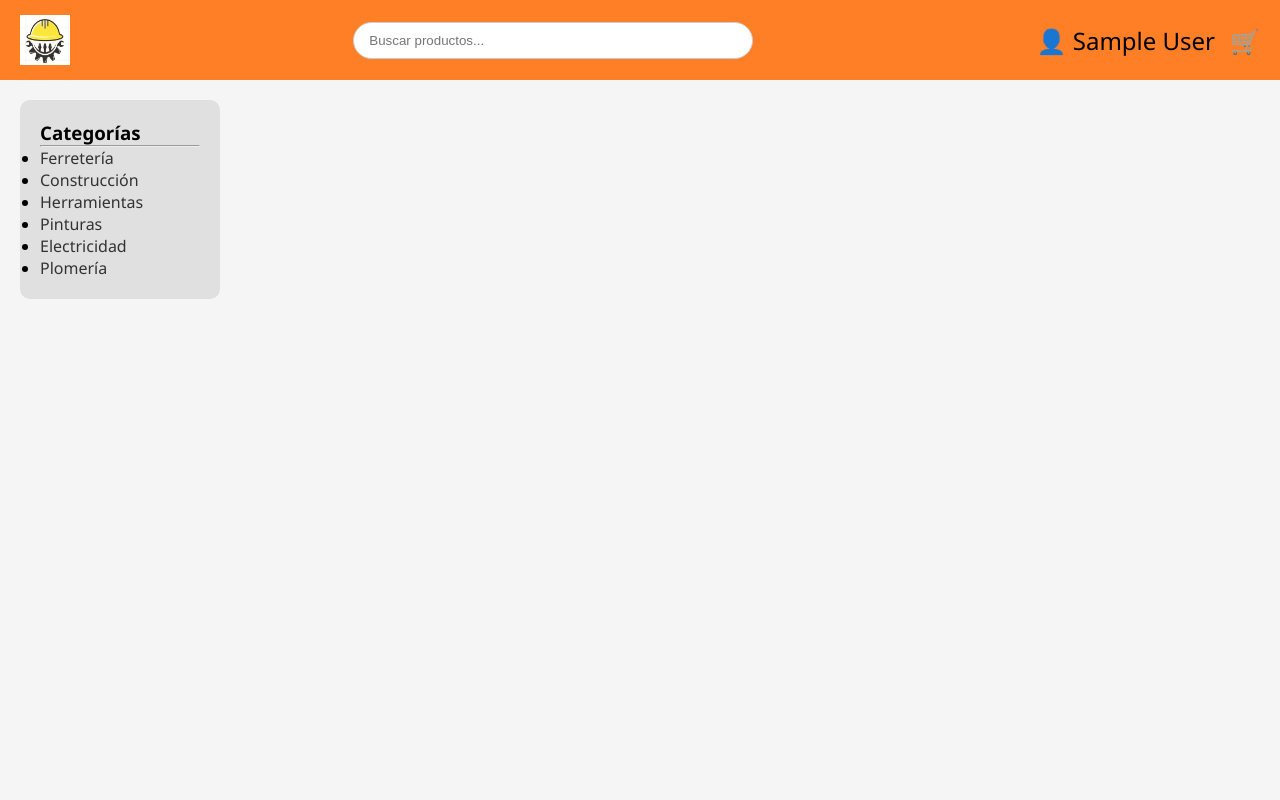
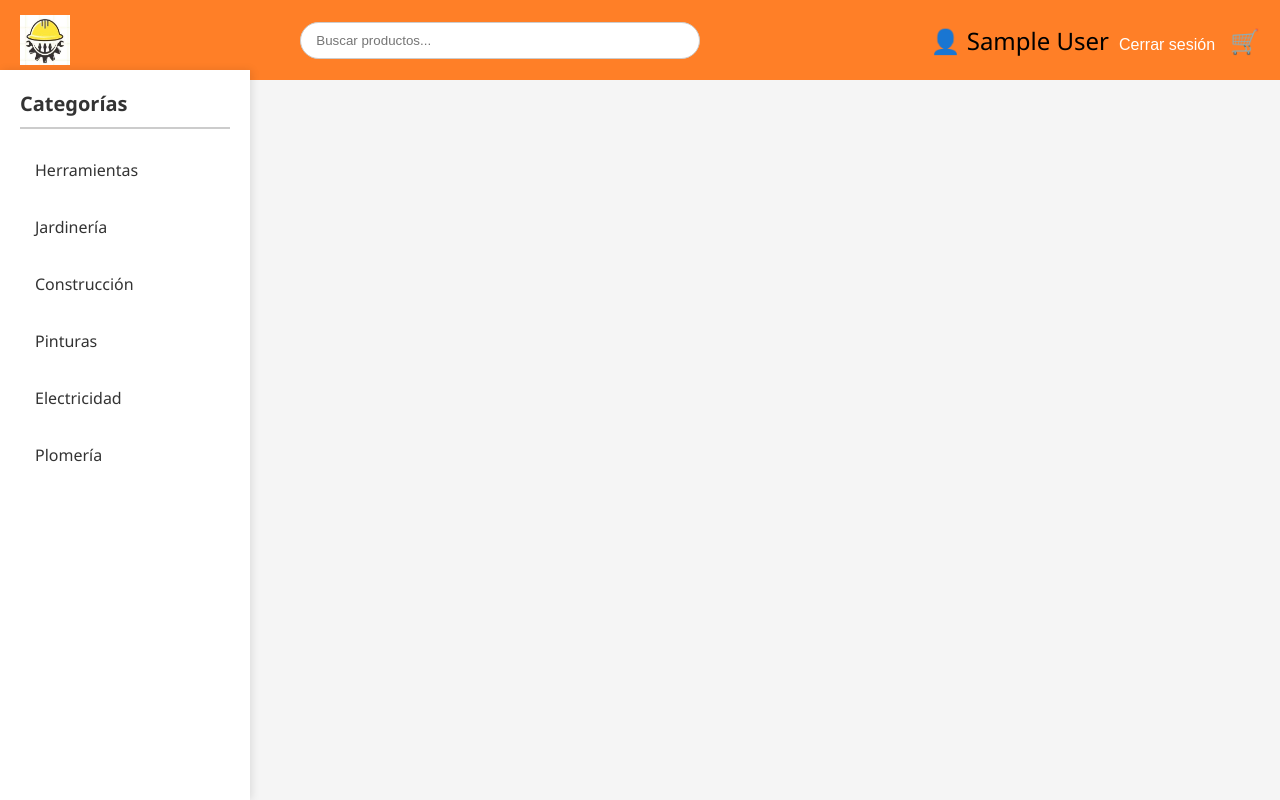
Before and after one commit to DiegoGalanCG20/Proyecto-catedra-DSS, a PHP site: page / in a window 1280 px wide. Run offline with PHP 8.4, Linux system fonts and the light colour scheme; the visitor is signed in with stand-in values (Sample User, id 1); data that the repository does not hold is empty.

Commit message:
Actualizando botones

```diff
--- a/Proyecto_DSS/views/landing.php
+++ b/Proyecto_DSS/views/landing.php
@@ -14,6 +14,9 @@
         body {
             font-family: 'Segoe UI', Tahoma, Geneva, Verdana, sans-serif;
             background: #f5f5f5;
+             margin: 0;
+             padding: 0;
+             overflow-x: hidden;
         }
 
         .topbar {
@@ -54,19 +57,62 @@
 
         .layout {
             display: flex;
-            margin: 20px;
         }
 
         .sidebar {
-            width: 200px;
-            background-color: #e0e0e0;
+
+            width: 250px;
+            background-color:rgb(255, 255, 255);
+            box-shadow: 2px 0 8px rgba(0, 0, 0, 0.1);
             padding: 20px;
-            border-radius: 10px;
-            margin-right: 20px;
-            height: fit-content;
+            position: fixed;
+            top: 70px;
+            left: 0;
+            height: calc(100vh - 70px);
+            overflow-y: auto;
+            z-index: 100;
+        }
+
+
+
+        .sidebar h3 {
+            margin-bottom: 10px;
+            color: #333;
+            font-size: 20px;
+        }
+
+        .sidebar hr {
+            border: none;
+            border-top: 2px solid #ccc;
+            margin-bottom: 20px;
+        }
+
+        .sidebar ul {
+            list-style-type: none;
+            padding: 0;
+        }
+
+        .sidebar ul li {
+            margin-bottom: 15px;
+        }
+
+        .sidebar ul li a {
+    text-decoration: none;
+    color: #333;
+    padding: 10px 15px;
+    display: block;
+    border-radius: 6px;
+    transition: all 0.3s ease;
+}
+
+        .sidebar ul li a:hover {
+    background-color: #ff7f27;
+    color: white;
 }
 
         .products {
+            margin-left: 250px;
+            padding: 30px;
             flex: 3;
             display: grid;
             grid-template-columns: repeat(3, 1fr);
@@ -273,8 +365,15 @@
     <div class="icons">
 
 
+
+
        <?php if (isset($_SESSION['usuario'])): ?>
+    <div style="display: flex; align-items: center; gap: 10px;">
         <span>👤 <?= htmlspecialchars($_SESSION['usuario']) ?></span>
+        <form action="/" method="post" style="margin: 0;">
+            <button type="submit" style="background: none; border: none; color: white; cursor: pointer; font-size: 1rem;">Cerrar sesión</button>
+        </form>
+    </div>
 <?php else: ?>
     <a href="/login"><span>👤</span></a>
 <?php endif; ?>
@@ -290,17 +389,25 @@
     <h3>Categorías</h3>
     <hr>
     <ul>
-    <li><a href="#" style="text-decoration: none; color: #333;">Ferretería</a></li>
-    <li><a href="#" style="text-decoration: none; color: #333;">Construcción</a></li>
-    <li><a href="#" style="text-decoration: none; color: #333;">Herramientas</a></li>
-    <li><a href="#" style="text-decoration: none; color: #333;">Pinturas</a></li>
-    <li><a href="#" style="text-decoration: none; color: #333;">Electricidad</a></li>
-    <li><a href="#" style="text-decoration: none; color: #333;">Plomería</a></li>
+        <li><a href="#herramientas">Herramientas</a></li>
+        <li><a href="#jardinería">Jardinería</a></li>
+        <li><a href="#construcción">Construcción</a></li>
+        <li><a href="#pinturas">Pinturas</a></li>
+        <li><a href="#electricidad">Electricidad</a></li>
+        <li><a href="#plomería">Plomería</a></li>
     </ul>
         </div>
 
+
+
         <div class="products">
     <?php foreach ($grouped as $category => $products): ?>
+        <div style="grid-column: 1 / -1;">
+            <h2 id="<?= strtolower(str_replace(' ', '-', $category)) ?>" style="margin: 20px 0 10px; color: #2c3e50; border-bottom: 2px solid #ccc; padding-bottom: 5px;">
+                <?= htmlspecialchars($category) ?>
+            </h2>
+
+        </div>
         <?php foreach ($products as $product): ?>
             <div class="product">
                 <img src="/img/<?= htmlspecialchars($product['imagen']) ?>" alt="<?= htmlspecialchars($product['nombre']) ?>">
@@ -452,12 +561,18 @@
         }
     });
 
-    // Función para proceder al pago
+    // Cierra el modal
+    function closePaymentModal() {
+        document.getElementById('payment-modal').style.display = "none";
+    }
+
+    // Redirige según el método de pago seleccionado
     function proceedToCheckout(paymentMethod) {
+        if (paymentMethod === 'efectivo') {
             // Crear formulario dinámico para enviar los datos
             const form = document.createElement('form');
             form.method = 'POST';
-        form.action = 'factura'; // O tu ruta correcta
+            form.action = 'factura'; // Ruta para pago en efectivo
 
             // Añadir campo de método de pago
             const methodInput = document.createElement('input');
@@ -490,10 +605,11 @@
             // Enviar formulario
             document.body.appendChild(form);
             form.submit();
+        } else if (paymentMethod === 'tarjeta') {
+            // Guardar datos para pago con tarjeta y redirigir
+            sessionStorage.setItem('checkoutCart', JSON.stringify(cart));
+            window.location.href = 'checkout'; // Página para pago con tarjeta
         }
-    // Cerrar modal
-    function closePaymentModal() {
-        document.getElementById('payment-modal').style.display = "none";
     }
 </script>
 
```
Also changed, not shown: other parts of Proyecto_DSS/views/landing.php (+49 -1 lines). Lines whose indentation alone changed are shown as unchanged.
